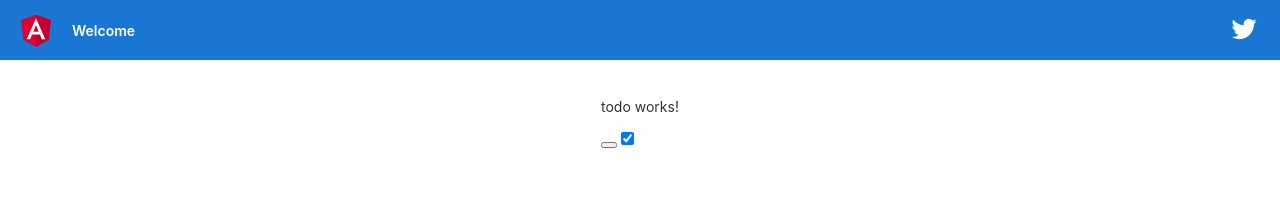
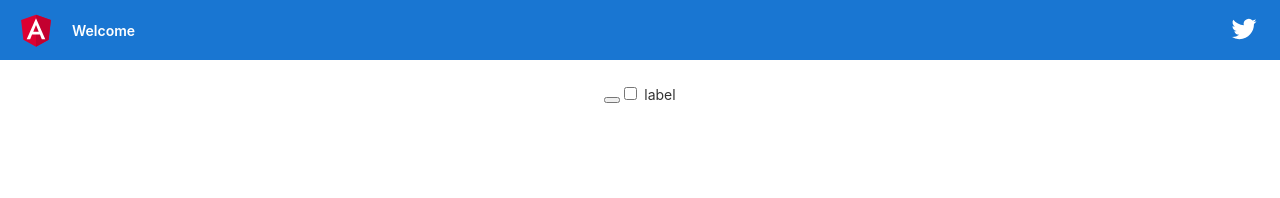
Before and after one commit to miquelnez/angular-testing-with-django, an Angular app: page / in a window 1280 px wide. Shown: the top 198 px of the page. Built offline with nearby package versions, Linux system fonts and the light colour scheme.

Commit message:
checbox with label | todo model

```diff
--- a/src/app/commons/checkbox/checkbox.component.html
+++ b/src/app/commons/checkbox/checkbox.component.html
@@ -1 +1,12 @@
-<input type="checkbox" [checked]="checked" (change)="handleChange($event)">
+<input
+  id="{{ name }}"
+  name="{{ name }}"
+  type="checkbox"
+  [checked]="checked"
+  (change)="handleChange($event)"
+>
+<label
+  for="{{ name }}"
+>
+  {{ label }}
+</label>
--- a/src/app/commons/checkbox/checkbox.component.ts
+++ b/src/app/commons/checkbox/checkbox.component.ts
@@ -8,6 +8,12 @@ import { Component, Input, Output, EventEmitter } from '@angular/core';
 export class CheckboxComponent {
   @Input()
   checked: boolean;
+
+  @Input()
+  label: string;
+
+  @Input()
+  name: string;
 
   @Output()
   changed: EventEmitter<any>;
--- a/src/app/todo-lists/todo/todo.component.html
+++ b/src/app/todo-lists/todo/todo.component.html
@@ -1,3 +1,6 @@
-<p>todo works!</p>
 <app-button></app-button>
-<app-checkbox></app-checkbox>
+<app-checkbox
+  [name]="'name'"
+  [label]="'label'"
+  [checked]="false"
+></app-checkbox>
```
Also changed, not shown: src/app/todo-lists/models.ts (added, +7 -0 lines).
